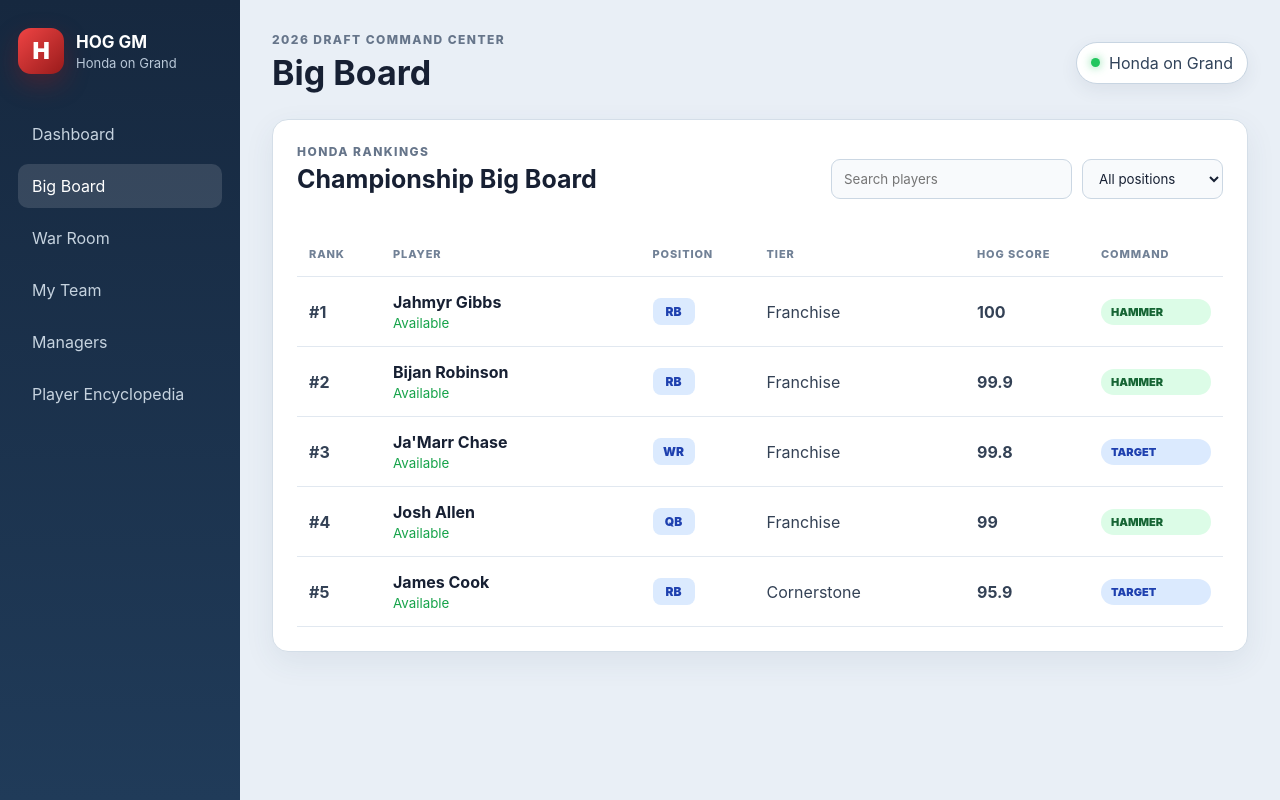
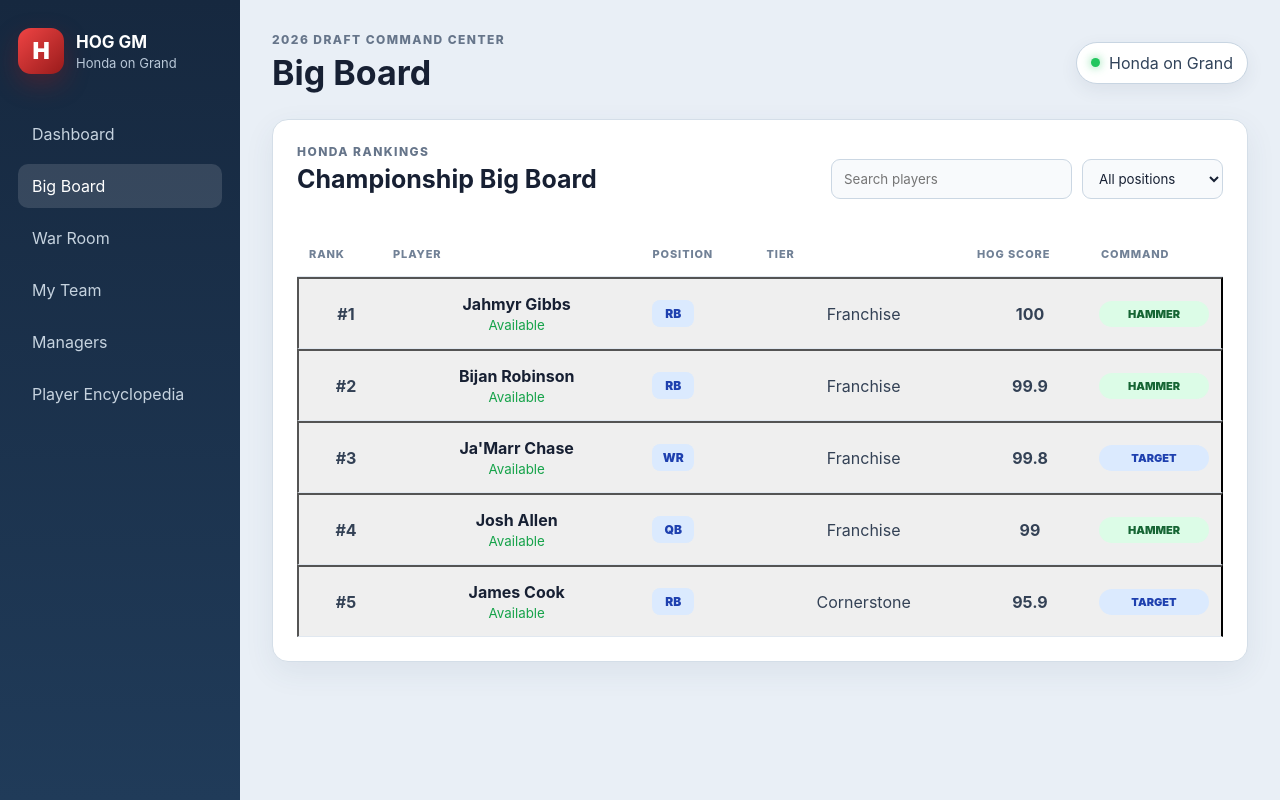
Before and after one commit to glassdion-apps/hog-gm, a React (Vite) app: page / in a window 1280 px wide. Both pictures are taken after a click on the button "Big Board". Built offline with nearby package versions, Linux system fonts and the light colour scheme.

Commit message:
Connect Big Board to Player Encyclopedia

```diff
--- a/src/App.tsx
+++ b/src/App.tsx
@@ -18,7 +18,7 @@ type Page =
 
 function App() {
   const [page, setPage] = useState<Page>('dashboard')
-
+  const [selectedPlayerName, setSelectedPlayerName] = useState('')
   const pageTitles: Record<Page, string> = {
     dashboard: 'Dashboard',
     board: 'Big Board',
@@ -49,11 +49,20 @@ function App() {
         </header>
 
         {page === 'dashboard' && <Dashboard />}
-        {page === 'board' && <BigBoard />}
+        {page === 'board' && (
+          <BigBoard
+            onSelectPlayer={(playerName) => {
+              setSelectedPlayerName(playerName)
+              setPage('encyclopedia')
+              }}
+            />
+        )}
         {page === 'warroom' && <WarRoom />}
         {page === 'team' && <MyTeam />}
         {page === 'managers' && <Managers />}
-        {page === 'encyclopedia' && <PlayerEncyclopedia />}
+        {page === 'encyclopedia' && (
+          <PlayerEncyclopedia initialSelectedPlayerName={selectedPlayerName} />
+    )}
       </main>
     </div>
   )
--- a/src/pages/BigBoard.tsx
+++ b/src/pages/BigBoard.tsx
@@ -1,7 +1,14 @@
 import { useState } from 'react'
 import { players } from '../data/players'
 
-export default function BigBoard() {const [search, setSearch] = useState('')
+type BigBoardProps = {
+  onSelectPlayer: (playerName: string) => void
+}
+
+export default function BigBoard({
+  onSelectPlayer,
+}: BigBoardProps) {
+  const [search, setSearch] = useState('')
   const [position, setPosition] = useState('ALL')
 
   const filteredPlayers = players.filter((player) => {
@@ -55,7 +62,11 @@ export default function BigBoard() {const [search, setSearch] = useState('')
         </div>
 
         {filteredPlayers.map((player) => (
-          <div className="board-row" key={player.name}>
+          <button
+            className="board-row board-player-button"
+            key={player.name}
+            onClick={() => onSelectPlayer(player.name)}
+          >
             <strong>#{player.rank}</strong>
 
             <div className="board-player">
@@ -67,10 +78,14 @@ export default function BigBoard() {const [search, setSearch] = useState('')
             <span>{player.tier}</span>
             <strong>{player.score}</strong>
 
-            <span className={`command ${player.action.toLowerCase()}`}>
+            <span
+              className={`command ${player.action
+                .toLowerCase()
+                .replaceAll(' ', '-')}`}
+            >
               {player.action}
             </span>
-          </div>
+          </button>
         ))}
       </div>
 
@@ -79,6 +94,6 @@ export default function BigBoard() {const [search, setSearch] = useState('')
           No players match the current filters.
         </div>
       )}
-        </section>
+    </section>
   )
 }
--- a/src/pages/PlayerEncyclopedia.tsx
+++ b/src/pages/PlayerEncyclopedia.tsx
@@ -1,10 +1,17 @@
 import { useState } from 'react'
 import { players } from '../data/players'
 
-export default function PlayerEncyclopedia() {
+type PlayerEncyclopediaProps = {
+  initialSelectedPlayerName?: string
+}
+
+export default function PlayerEncyclopedia({
+  initialSelectedPlayerName = '',
+}: PlayerEncyclopediaProps) {
   const [search, setSearch] = useState('')
+
   const [selectedPlayerName, setSelectedPlayerName] = useState(
-    players[0]?.name ?? '',
+    initialSelectedPlayerName || players[0]?.name || '',
   )
 
   const filteredPlayers = players.filter((player) =>
@@ -57,10 +64,13 @@ export default function PlayerEncyclopedia() {
       {selectedPlayer && (
         <section className="panel player-profile">
           <p className="eyebrow">Scouting dossier</p>
+
           <h2>{selectedPlayer.name}</h2>
+
           <p className="player-team">
             {selectedPlayer.team} · {selectedPlayer.position}
           </p>
+
           <div className="profile-summary">
             <div>
               <span>Position</span>
@@ -153,9 +163,10 @@ export default function PlayerEncyclopedia() {
 
           <div className="profile-notes">
             <h3>HOG GM Notes</h3>
+
             <p>
-              Full scouting notes, Honda ADP, ceiling, floor, risk, manager
-              interest, and draft-window analysis will be added here.
+              Full scouting notes, manager interest, and draft-window analysis
+              will be added here.
             </p>
           </div>
         </section>
```
Lines whose indentation alone changed are shown as unchanged.
